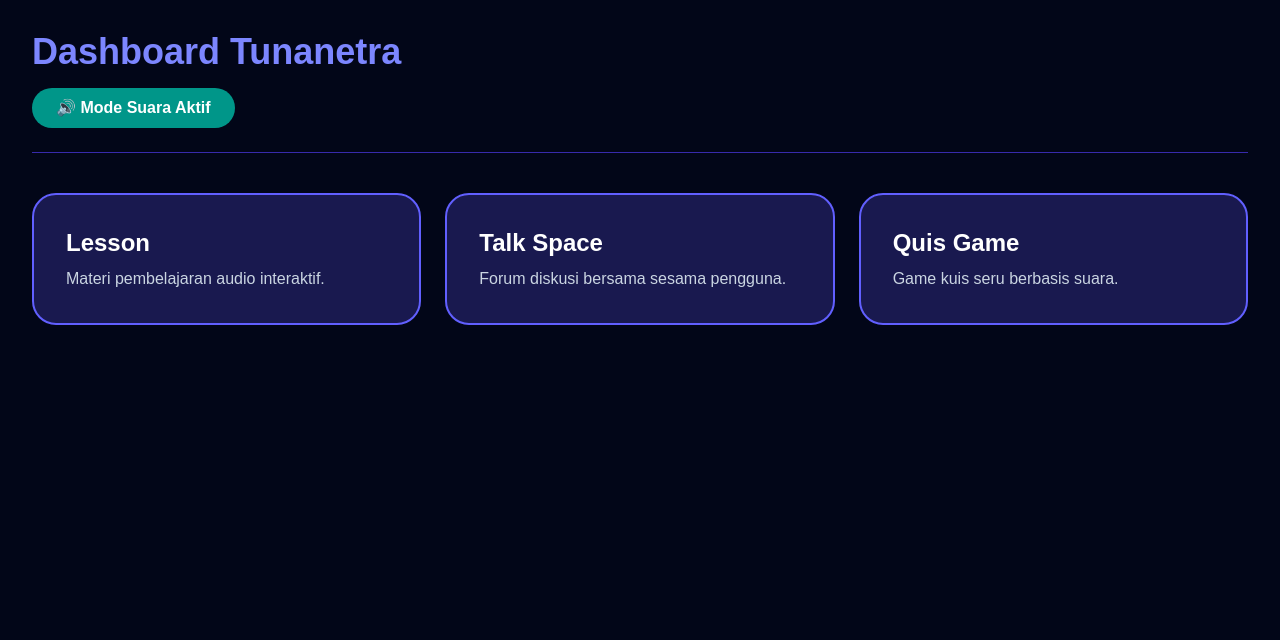
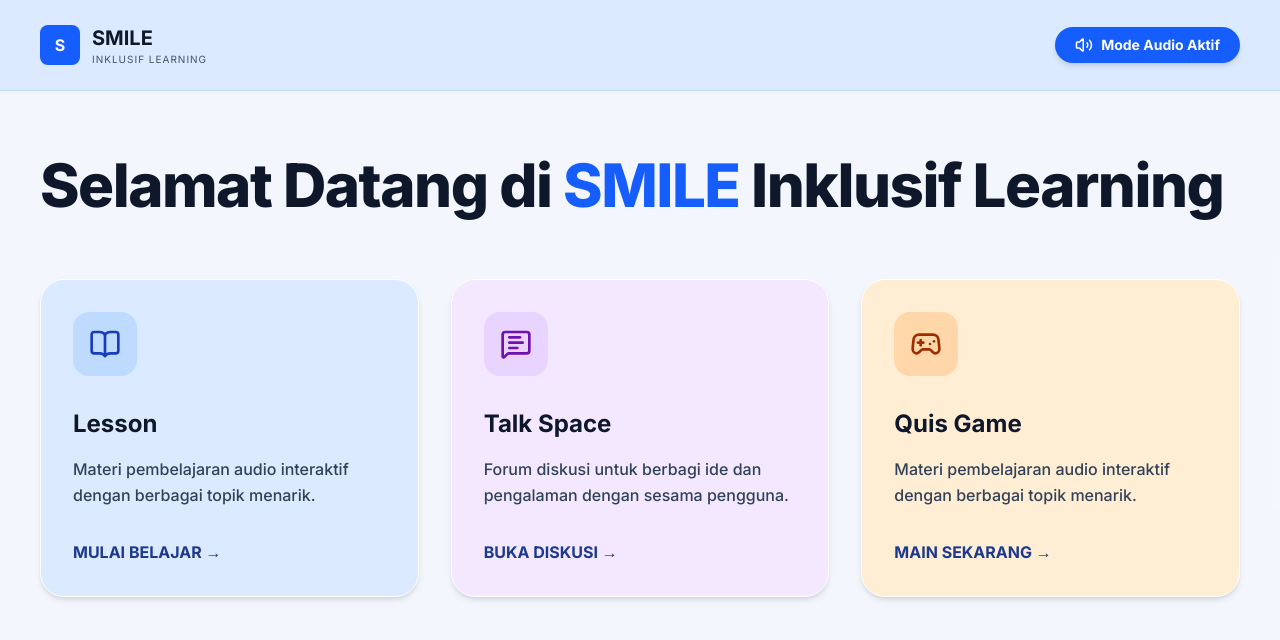
Before and after one commit to naisaaaa745/SMILE, a Next.js app: page /tunanetra in a window 1280 px wide. Shown: the top 640 px of the page. Built offline with nearby package versions, Linux system fonts and the light colour scheme.

Commit message:
Update: Memperbaiki tampilan dan logika hand tracking

```diff
--- a/app/layout.tsx
+++ b/app/layout.tsx
@@ -1,33 +1,12 @@
-import type { Metadata } from "next";
-import { Geist, Geist_Mono } from "next/font/google";
-import "./globals.css";
+import { Inter } from 'next/font/google';
+import './globals.css';
 
-const geistSans = Geist({
-  variable: "--font-geist-sans",
-  subsets: ["latin"],
-});
+const inter = Inter({ subsets: ['latin'] });
 
-const geistMono = Geist_Mono({
-  variable: "--font-geist-mono",
-  subsets: ["latin"],
-});
-
-export const metadata: Metadata = {
-  title: "Create Next App",
-  description: "Generated by create next app",
-};
-
-export default function RootLayout({
-  children,
-}: Readonly<{
-  children: React.ReactNode;
-}>) {
+export default function RootLayout({ children }: { children: React.ReactNode }) {
   return (
-    <html
-      lang="en"
-      className={`${geistSans.variable} ${geistMono.variable} h-full antialiased`}
-    >
-      <body className="min-h-full flex flex-col">{children}</body>
+    <html lang="en">
+      <body className={inter.className}>{children}</body>
     </html>
   );
 }
--- a/app/tunanetra/page.tsx
+++ b/app/tunanetra/page.tsx
@@ -1,29 +1,72 @@
+'use client';
+import { useState } from 'react'; // Tambahkan useState
+import Link from 'next/link';
+import { BookOpen, MessageSquareText, Gamepad2, Volume2, VolumeX } from 'lucide-react'; // Tambahkan VolumeX
+
 export default function DashboardTunanetra() {
+  const [isAudioActive, setIsAudioActive] = useState(true); // State untuk toggle audio
+
+  const features = [
+    {
+      icon: BookOpen, title: "Lesson", desc: "Materi pembelajaran audio interaktif dengan berbagai topik menarik.",
+      btn: "MULAI BELAJAR →", bgColor: "bg-blue-100", iconBg: "bg-blue-200", iconText: "text-blue-800", link: "/lesson"
+    },
+    {
+      icon: MessageSquareText, title: "Talk Space", desc: "Forum diskusi untuk berbagi ide dan pengalaman dengan sesama pengguna.",
+      btn: "BUKA DISKUSI →", bgColor: "bg-purple-100", iconBg: "bg-purple-200", iconText: "text-purple-800", link: "/talk-space"
+    },
+    {
+      icon: Gamepad2, title: "Quis Game", desc: "Materi pembelajaran audio interaktif dengan berbagai topik menarik.",
+      btn: "MAIN SEKARANG →", bgColor: "bg-orange-100", iconBg: "bg-orange-200", iconText: "text-orange-800", link: "/quis-game"
+    }
+  ];
+
   return (
-    <main className="min-h-screen bg-slate-950 p-8 text-white">
-      <header className="mb-10 border-b border-indigo-800 pb-6">
-        <h1 className="text-4xl font-bold text-indigo-400">Dashboard Tunanetra</h1>
-        <button className="mt-4 bg-teal-600 px-6 py-2 rounded-full font-bold">
-          🔊 Mode Suara Aktif
+    <main className="min-h-screen bg-slate-50 text-slate-900 font-sans">
+
+      <nav className="flex items-center justify-between px-10 py-6 bg-blue-100 border-b border-blue-200">
+        <div className="flex items-center gap-3">
+          <div className="w-10 h-10 bg-blue-600 rounded-lg flex items-center justify-center text-white font-bold">S</div>
+          <h1 className="text-xl font-bold">SMILE <span className="block text-[10px] font-normal text-slate-600 uppercase tracking-widest">Inklusif Learning</span></h1>
+        </div>
+
+        {/* Tombol Toggle Audio yang bisa diklik */}
+        <button
+          onClick={() => setIsAudioActive(!isAudioActive)}
+          className={`flex items-center gap-2 px-5 py-2 rounded-full shadow-md transition-all ${
+            isAudioActive ? 'bg-blue-600 text-white' : 'bg-slate-300 text-slate-600'
+          }`}
+        >
+          {isAudioActive ? <Volume2 size={18} /> : <VolumeX size={18} />}
+          <span className="text-sm font-bold">
+            {isAudioActive ? "Mode Audio Aktif" : "Mode Audio Nonaktif"}
+          </span>
         </button>
-      </header>
+      </nav>
 
-      <div className="grid grid-cols-1 md:grid-cols-3 gap-6">
-        {[
-          { title: "Lesson", desc: "Materi pembelajaran audio interaktif." },
-          { title: "Talk Space", desc: "Forum diskusi bersama sesama pengguna." },
-          { title: "Quis Game", desc: "Game kuis seru berbasis suara." }
-        ].map((item, index) => (
-          <button
-            key={index}
-            className="bg-indigo-900/50 border-2 border-indigo-500 p-8 rounded-3xl text-left hover:bg-indigo-800 transition-all focus:ring-4 focus:ring-teal-400"
-            aria-label={`Menu ${item.title}. ${item.desc}`}
-          >
-            <h3 className="text-2xl font-bold mb-2">{item.title}</h3>
-            <p className="text-slate-300">{item.desc}</p>
-          </button>
-        ))}
-      </div>
+      {/* Main Content */}
+      <section className="px-10 py-16 bg-blue-50/50">
+        <h2 className="text-6xl font-extrabold mb-16 text-slate-900 tracking-tight">
+          Selamat Datang di <span className="text-blue-600">SMILE</span> Inklusif Learning
+        </h2>
+
+        <div className="grid grid-cols-1 md:grid-cols-3 gap-8">
+          {features.map((item, index) => (
+            <Link href={item.link} key={index}>
+              <div className={`${item.bgColor} p-8 rounded-3xl border border-white shadow-md transition-all hover:shadow-xl hover:scale-[1.02] cursor-pointer h-full`}>
+                <div className={`${item.iconBg} ${item.iconText} w-16 h-16 rounded-2xl flex items-center justify-center mb-8`}>
+                  <item.icon size={32} />
+                </div>
+                <h3 className="text-2xl font-bold mb-4">{item.title}</h3>
+                <p className="text-slate-700 mb-8 leading-relaxed font-medium">{item.desc}</p>
+                <div className="text-blue-900 font-bold hover:underline">
+                  {item.btn}
+                </div>
+              </div>
+            </Link>
+          ))}
+        </div>
+      </section>
     </main>
   );
 }
--- a/app/tunarungu/page.tsx
+++ b/app/tunarungu/page.tsx
@@ -1,32 +1,98 @@
-export default function DashboardTunarungu() {
+'use client';
+import { useState, useRef, useEffect } from 'react';
+import { Camera, ArrowLeft, Volume2, Eye, Trash2, Save } from 'lucide-react';
+import Link from 'next/link';
+import { HandLandmarker, FilesetResolver, DrawingUtils } from "@mediapipe/tasks-vision";
+
+export default function TalkSpaceTunarungu() {
+  const [isCameraActive, setIsCameraActive] = useState(false);
+  const videoRef = useRef<HTMLVideoElement>(null);
+  const canvasRef = useRef<HTMLCanvasElement>(null);
+  const handLandmarker = useRef<HandLandmarker | null>(null);
+
+  // 1. Inisialisasi Model AI
+  useEffect(() => {
+    async function loadModel() {
+      const vision = await FilesetResolver.forVisionTasks("https://cdn.jsdelivr.net/npm/@mediapipe/tasks-vision@latest/wasm");
+      handLandmarker.current = await HandLandmarker.createFromOptions(vision, {
+        baseOptions: { modelAssetPath: `https://storage.googleapis.com/mediapipe-models/hand_landmarker/hand_landmarker/float16/1/hand_landmarker.task` },
+        runningMode: "VIDEO",
+        numHands: 2,
+      });
+    }
+    loadModel();
+  }, []);
+
+  // 2. Fungsi Aktifkan Kamera
+  const startCamera = async () => {
+    try {
+      const stream = await navigator.mediaDevices.getUserMedia({ video: true });
+      setIsCameraActive(true);
+      setTimeout(() => {
+        if (videoRef.current) {
+          videoRef.current.srcObject = stream;
+          videoRef.current.play();
+          requestAnimationFrame(renderLoop);
+        }
+      }, 500);
+    } catch (err) { alert("Gagal akses kamera"); }
+  };
+
+  // 3. Render Loop untuk Deteksi
+  const renderLoop = () => {
+    if (!isCameraActive || !videoRef.current || !canvasRef.current || !handLandmarker.current) return;
+
+    const video = videoRef.current;
+    const canvas = canvasRef.current;
+    const ctx = canvas.getContext("2d");
+
+    if (ctx) {
+      // SINKRONISASI UKURAN: Canvas harus mengikuti ukuran video
+      canvas.width = video.videoWidth;
+      canvas.height = video.videoHeight;
+
+      const results = handLandmarker.current.detectForVideo(video, performance.now());
+      ctx.clearRect(0, 0, canvas.width, canvas.height);
+
+      if (results.landmarks) {
+        const drawingUtils = new DrawingUtils(ctx);
+        for (const landmarks of results.landmarks) {
+          drawingUtils.drawConnectors(landmarks, HandLandmarker.HAND_CONNECTIONS, { color: "#00FF00", lineWidth: 5 });
+          drawingUtils.drawLandmarks(landmarks, { color: "#FF0000", lineWidth: 2 });
+        }
+      }
+    }
+    if (isCameraActive) requestAnimationFrame(renderLoop);
+  };
+
   return (
-    <main className="min-h-screen bg-slate-950 p-8 text-slate-100">
-      <header className="mb-10 border-b border-indigo-800 pb-6 flex justify-between items-center">
-        <h1 className="text-3xl font-bold text-indigo-400">Dashboard Tunarungu</h1>
-        <span className="bg-rose-500 px-4 py-1 rounded-full text-sm font-bold animate-pulse">
-          Visual Mode Aktif
-        </span>
-      </header>
+    <main className="min-h-screen bg-slate-50 text-slate-900 font-sans p-10">
+      <div className="max-w-2xl mx-auto">
+        <Link href="/tunanetra" className="flex items-center gap-2 text-blue-700 font-bold mb-6">
+          <ArrowLeft size={20}/> Kembali ke Dashboard
+        </Link>
 
-      <div className="mb-10 bg-slate-900 rounded-3xl p-6 border border-indigo-800 shadow-2xl">
-        <h2 className="text-xl font-semibold mb-4 text-slate-300">Video Instruksi Terbaru</h2>
-        <div className="aspect-video bg-black rounded-2xl flex items-center justify-center border-2 border-indigo-500">
-          <span className="text-6xl">▶️</span>
-        </div>
-      </div>
-
-      <div className="grid grid-cols-1 md:grid-cols-3 gap-6">
-        {[
-          { title: "Lesson", icon: "📚", desc: "Materi dengan teks & video isyarat." },
-          { title: "Talk Space", icon: "💬", desc: "Komunitas diskusi visual." },
-          { title: "Quis Game", icon: "🎮", desc: "Kuis interaktif berbasis ikon." }
-        ].map((item, index) => (
-          <div key={index} className="bg-white/5 border border-indigo-500/30 p-8 rounded-3xl">
-            <div className="text-4xl mb-4">{item.icon}</div>
-            <h3 className="text-2xl font-bold mb-2 text-indigo-300">{item.title}</h3>
-            <p className="text-slate-400">{item.desc}</p>
+        {!isCameraActive ? (
+          <div className="bg-white p-8 rounded-3xl border border-slate-200 shadow-lg">
+            <h2 className="text-2xl font-bold mb-6">Mulai Diskusi Baru</h2>
+            <button onClick={startCamera} className="w-full h-64 border-2 border-dashed border-blue-300 rounded-2xl flex flex-col items-center justify-center text-blue-600 mb-6">
+              <Camera size={48} className="mb-4"/> Klik untuk Aktifkan Kamera
+            </button>
+            <div className="flex gap-4">
+              <button className="bg-yellow-400 px-6 py-2 rounded-xl font-bold"><Save size={18} className="inline mr-2"/> Simpan</button>
+              <button className="bg-slate-200 px-6 py-2 rounded-xl font-bold"><Trash2 size={18} className="inline mr-2"/> Hapus</button>
+            </div>
           </div>
-        ))}
+        ) : (
+          <div className="flex flex-col items-center">
+            {/* STACKING PENTING: Relative container, absolute children */}
+            <div className="relative w-full aspect-video rounded-3xl overflow-hidden border-4 border-blue-200 bg-black mb-6">
+              <video ref={videoRef} className="absolute inset-0 w-full h-full object-cover" autoPlay playsInline muted />
+              <canvas ref={canvasRef} className="absolute inset-0 w-full h-full object-cover" />
+            </div>
+            <button onClick={() => window.location.reload()} className="bg-red-600 text-white px-8 py-3 rounded-xl font-bold">Tutup Kamera</button>
+          </div>
+        )}
       </div>
     </main>
   );
--- a/package.json
+++ b/package.json
@@ -9,6 +9,8 @@
     "lint": "eslint"
   },
   "dependencies": {
+    "@mediapipe/tasks-vision": "^0.10.35",
+    "lucide-react": "^1.17.0",
     "next": "16.2.7",
     "react": "19.2.4",
     "react-dom": "19.2.4"
```
Also changed, not shown: app/talk-space/page.tsx (+59 -11 lines), 1 other file (tests, documents, lock files or other folders).
